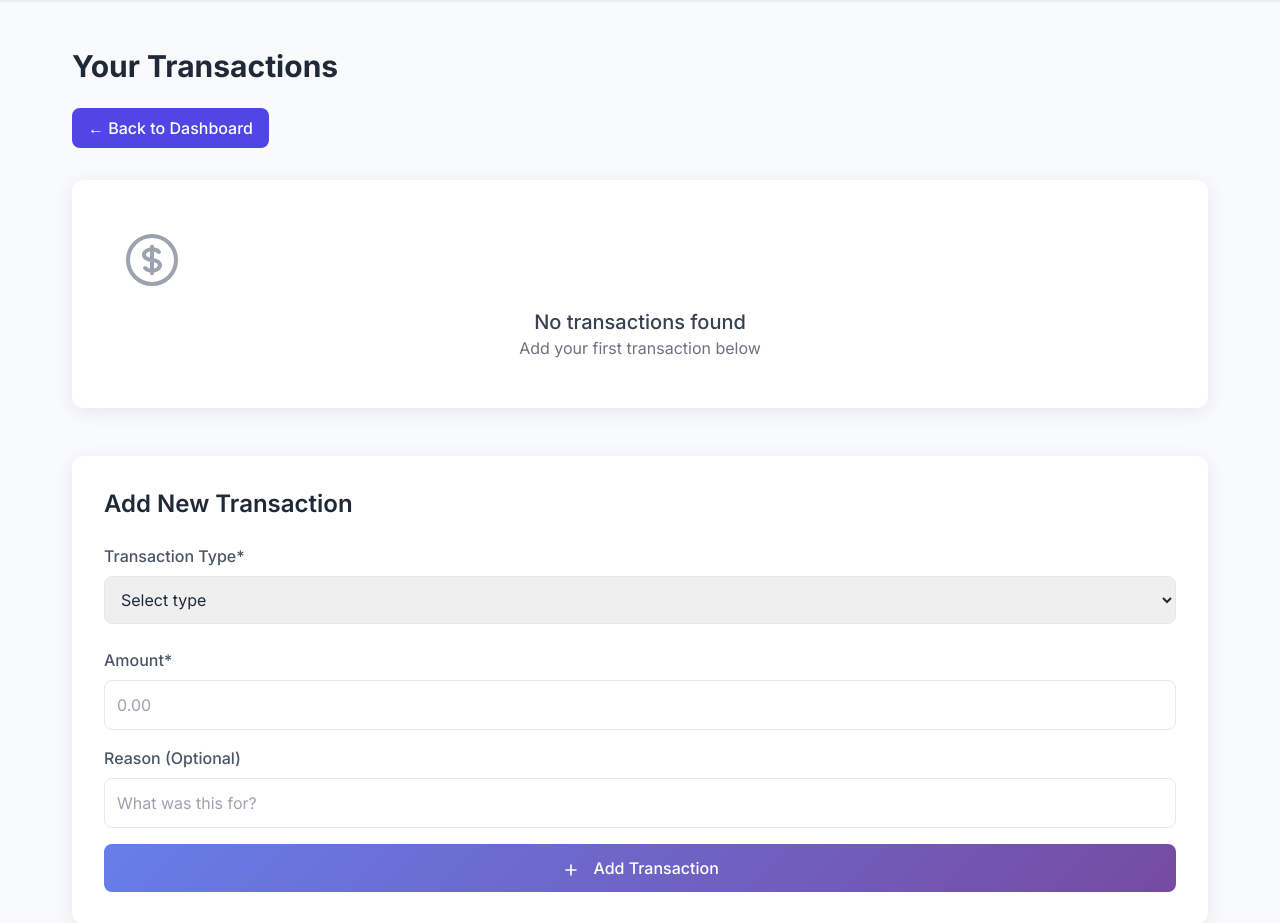
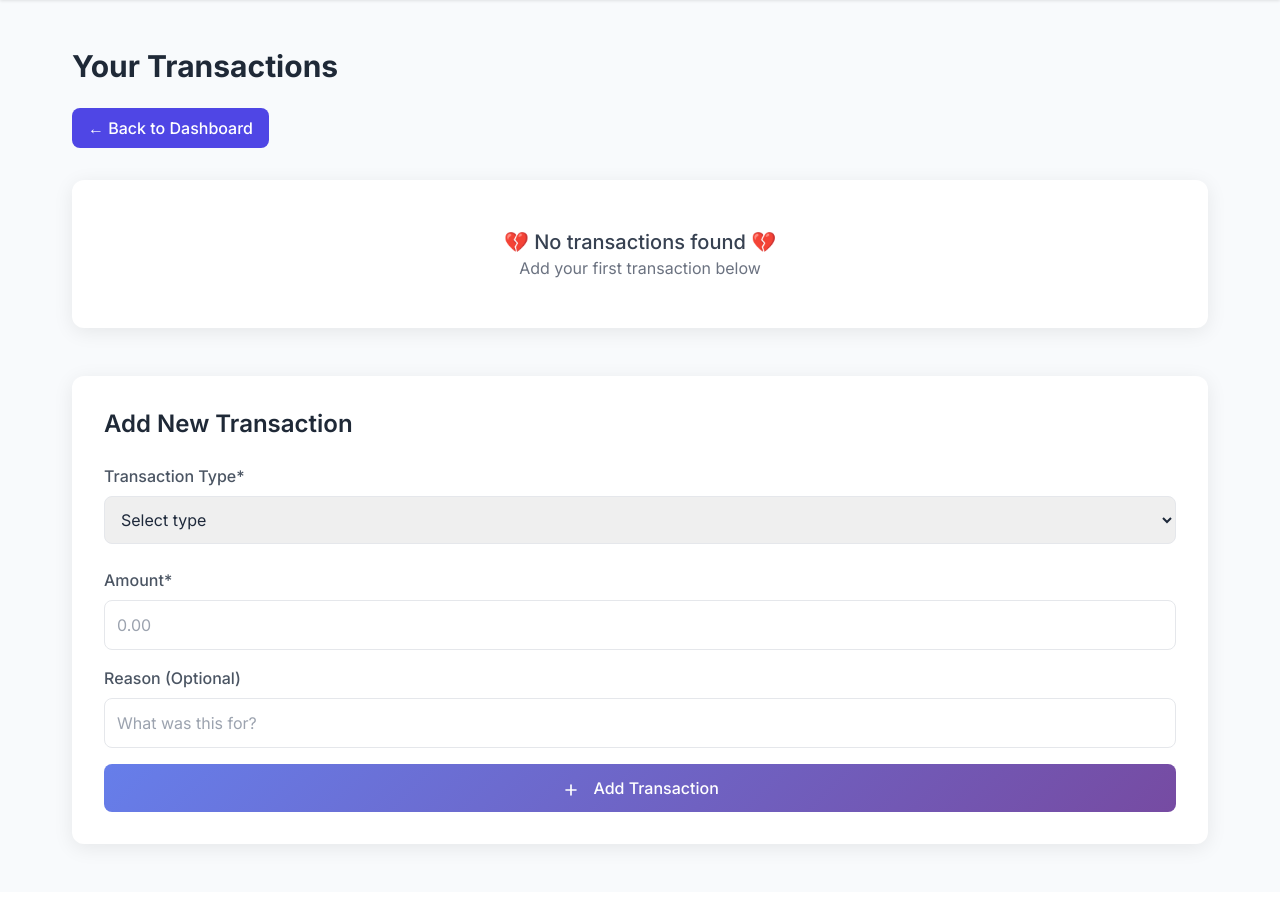
Before and after one commit to Mathan3006/family, a Flask app: template templates/transactions.html in a window 1280 px wide. Shown: the part 64-987 px from the top of the page. After the commit the page ends 917 px from the top, so only its background shows below. Run offline with Flask 3, Linux system fonts and the light colour scheme; the template is opened without the code that fills it, so the values that code supplies are empty; some libraries are stand-ins or nearby versions.

Commit message:
Update transactions.html

```diff
--- a/templates/transactions.html
+++ b/templates/transactions.html
@@ -192,10 +192,8 @@
     </div>
     {% else %}
     <div class="empty-state">
-        <svg xmlns="http://www.w3.org/2000/svg" fill="none" viewBox="0 0 24 24" stroke="currentColor">
-            <path stroke-linecap="round" stroke-linejoin="round" stroke-width="1.5" d="M12 8c-1.657 0-3 .895-3 2s1.343 2 3 2 3 .895 3 2-1.343 2-3 2m0-8c1.11 0 2.08.402 2.599 1M12 8V7m0 1v8m0 0v1m0-1c-1.11 0-2.08-.402-2.599-1M21 12a9 9 0 11-18 0 9 9 0 0118 0z" />
-        </svg>
-        <p class="text-xl font-medium text-gray-700">No transactions found</p>
+
+        <p class="text-xl font-medium text-gray-700">💔 No transactions found 💔</p>
         <p class="text-gray-500">Add your first transaction below</p>
     </div>
     {% endif %}
```
